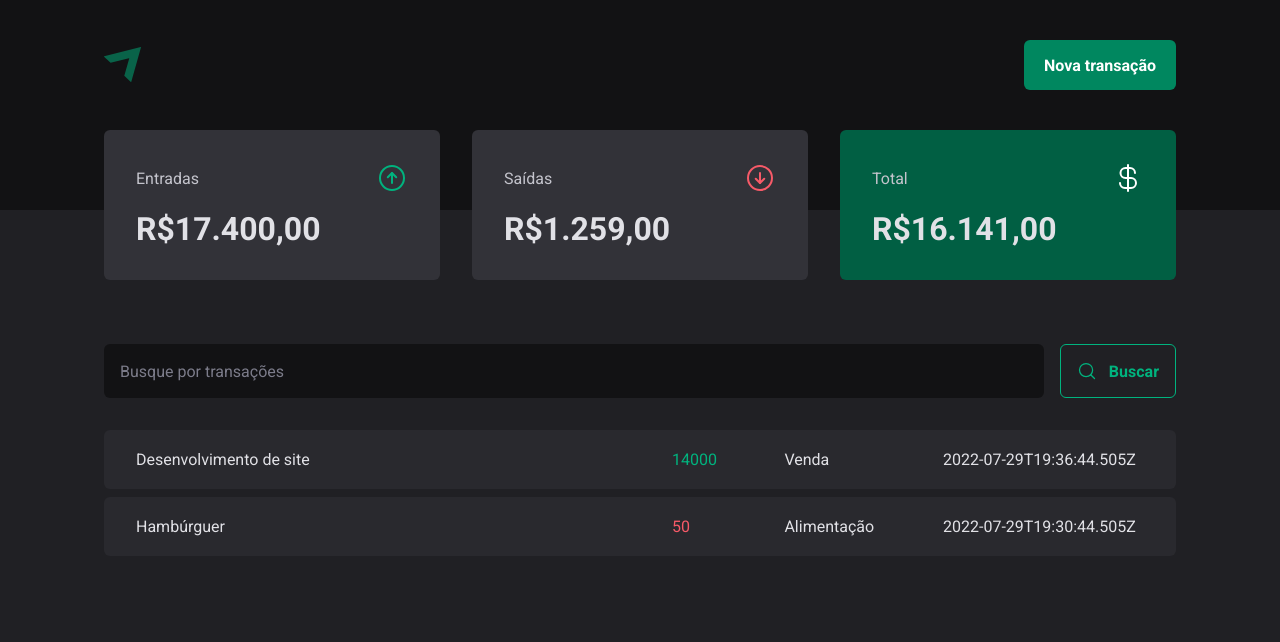
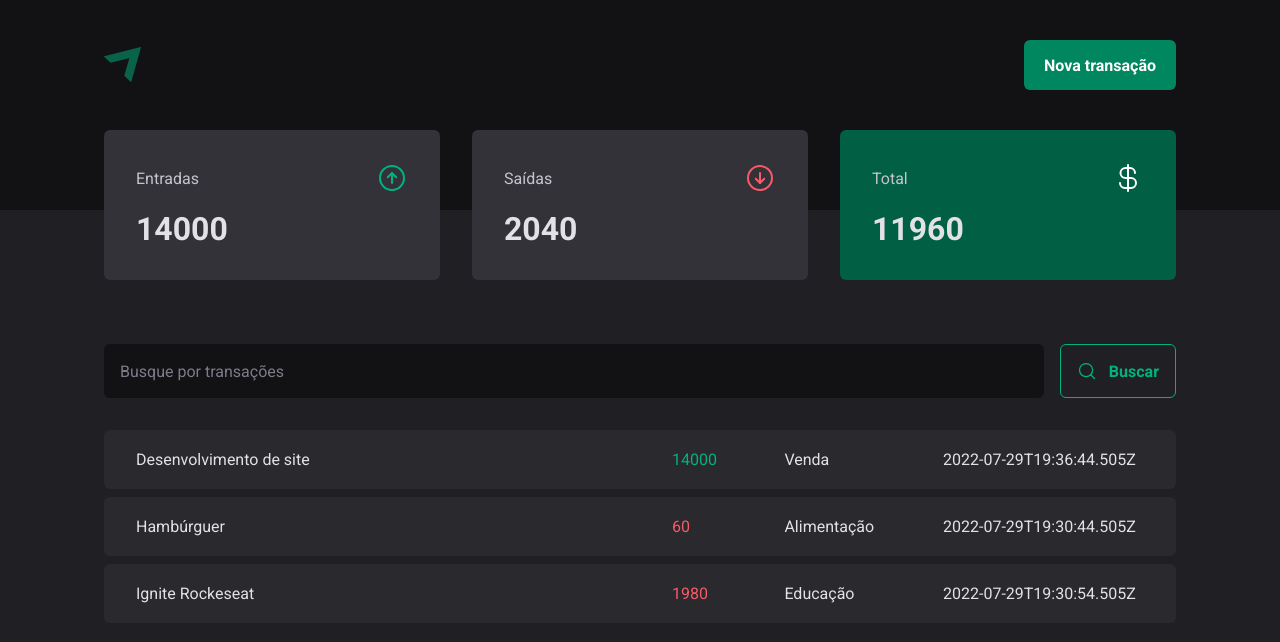
Before and after one commit to YasminFerrariDias/03-dt-money, a React (Vite) app: page / in a window 1280 px wide. Shown: the top 642 px of the page. Built offline with nearby package versions, Linux system fonts and the light colour scheme; data requests are answered from the project's data file.

Commit message:
Calculando resumo de transações

```diff
--- a/server.json
+++ b/server.json
@@ -13,8 +13,16 @@
       "description": "Hambúrguer",
       "type": "outcome",
       "category": "Alimentação",
-      "price": 50,
+      "price": 60,
       "createdAt": "2022-07-29T19:30:44.505Z"
+    },
+    {
+      "id": 3,
+      "description": "Ignite Rockeseat",
+      "type": "outcome",
+      "category": "Educação",
+      "price": 1980,
+      "createdAt": "2022-07-29T19:30:54.505Z"
     }
   ]
 }
--- a/src/components/Summary/index.tsx
+++ b/src/components/Summary/index.tsx
@@ -5,7 +5,25 @@
 
 export function Summary() {
   const { transactions } = useContext(TransactionsContext)
-  console.log(transactions)
+
+  const summary = transactions.reduce(
+    (acc, transaction) => {
+      if (transaction.type == 'income') {
+        acc.income += transaction.price;
+        acc.total += transaction.price;
+      } else {
+        acc.outcome += transaction.price
+        acc.total -= transaction.price;
+      }
+
+      return acc;
+    },
+    {
+      income: 0,
+      outcome: 0,
+      total: 0
+    }
+  )
 
   return (
     <SummaryContainer>
@@ -14,7 +32,7 @@
           <span>Entradas</span>
           <ArrowCircleUp size={32} color='#00b37e' />
         </header>
-        <strong>R$17.400,00</strong>
+        <strong>{summary.income}</strong>
       </SummaryCard>
 
       <SummaryCard>
@@ -22,7 +40,7 @@
           <span>Saídas</span>
           <ArrowCircleDown size={32} color='#f75a68' />
         </header>
-        <strong>R$1.259,00</strong>
+        <strong>{summary.outcome}</strong>
       </SummaryCard>
 
       <SummaryCard variant="green">
@@ -30,7 +48,7 @@
           <span>Total</span>
           <CurrencyDollar size={32} color='#fff' />
         </header>
-        <strong>R$16.141,00</strong>
+        <strong>{summary.total}</strong>
       </SummaryCard>
     </SummaryContainer>
   )
```
